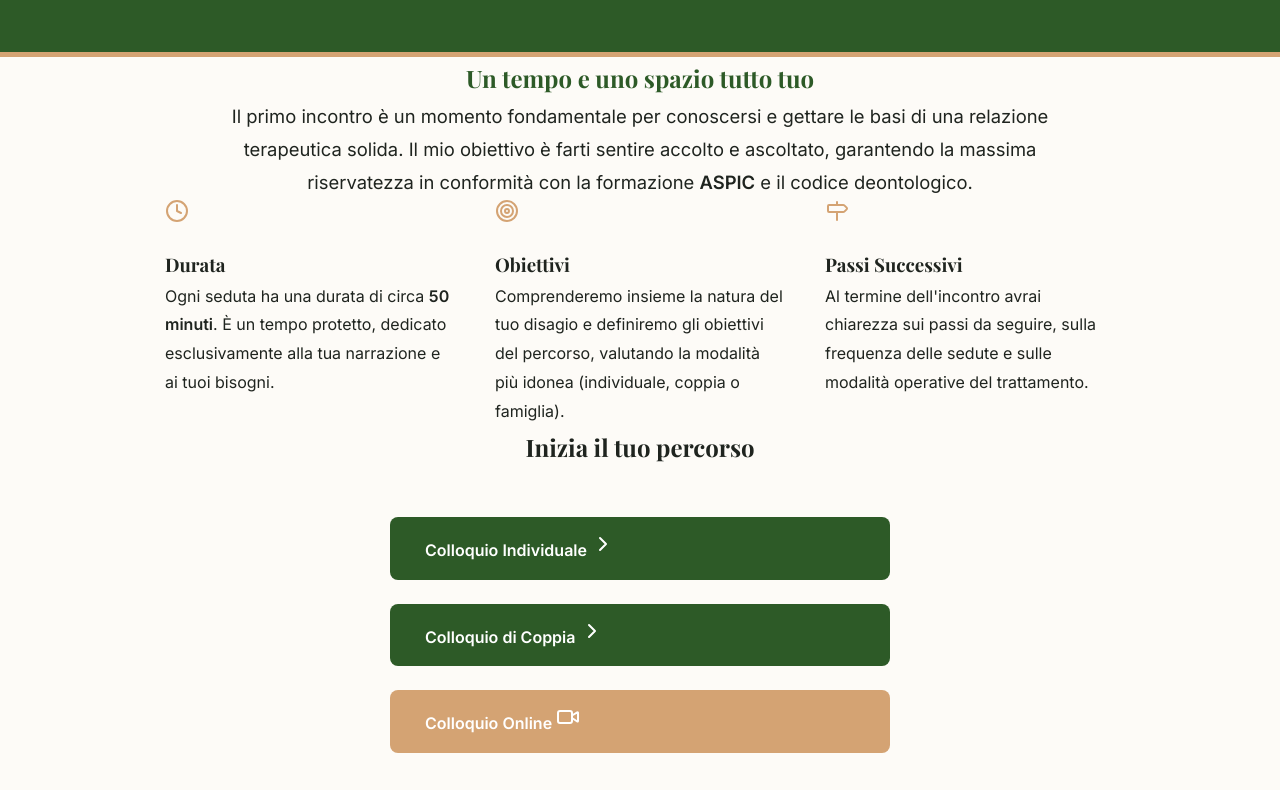
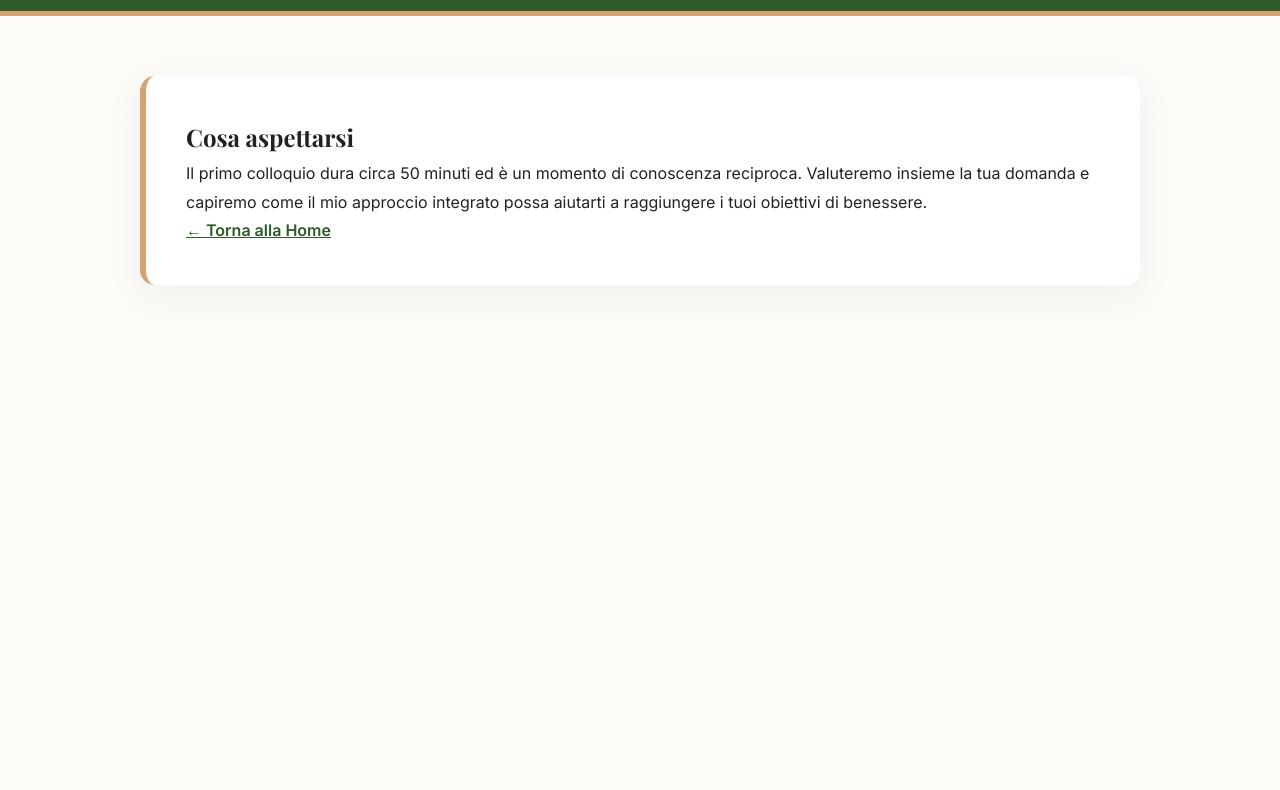
Before and after one commit to alessioespositopsy/alessioespositopsy, a plain HTML site: page primo-colloquio.html in a window 1280 px wide. Shown: the part 167-957 px from the top of the page. After the commit the page ends 800 px from the top, so only its background shows below. Drawn offline with nearby package versions, Linux system fonts and the light colour scheme.

Commit message:
Update primo-colloquio.html

```diff
--- a/primo-colloquio.html
+++ b/primo-colloquio.html
@@ -3,93 +3,17 @@
 <head>
     <meta charset="UTF-8">
     <meta name="viewport" content="width=device-width, initial-scale=1.0">
-
-    <title>Il Primo Colloquio Psicologico: Cosa Aspettarsi | Dott. Alessio Esposito</title>
-    <meta name="description" content="Scopri come funziona il primo colloquio con il Dott. Alessio Esposito, psicologo a Roma (ASPIC). Durata, obiettivi e come prenotare la tua prima seduta online o in studio.">
-
-    <link rel="preconnect" href="https://fonts.googleapis.com">
-    <link rel="preconnect" href="https://fonts.gstatic.com" crossorigin>
-    <link href="https://fonts.googleapis.com/css2?family=Inter:wght@300;400;600&family=Playfair+Display:wght@700&display=swap" rel="stylesheet">
+    <title>Il Primo Colloquio | Dott. Alessio Esposito</title>
     <link rel="stylesheet" href="style.css">
-
-    <script src="https://unpkg.com/lucide@latest"></script>
 </head>
 <body>
-
-    <header>
-        <div class="container">
-            <a href="index.html" style="color: white; text-decoration: none; font-size: 0.9rem; display: flex; align-items: center; gap: 5px;">
-                <i data-lucide="arrow-left" size="16"></i> Torna alla Home
-            </a>
-            <h1 style="margin-top: 15px;">Il Primo Colloquio</h1>
+    <header><div class="container"><h1>Il Primo Passo</h1></div></header>
+    <main class="container section-padding">
+        <div class="card-bio">
+            <h2>Cosa aspettarsi</h2>
+            <p>Il primo colloquio dura circa 50 minuti ed è un momento di conoscenza reciproca. Valuteremo insieme la tua domanda e capiremo come il mio approccio integrato possa aiutarti a raggiungere i tuoi obiettivi di benessere.</p>
+            <a href="index.html" style="color:var(--primary); font-weight:bold;">← Torna alla Home</a>
         </div>
-    </header>
-
-    <main>
-        <section>
-            <div class="container">
-                <div style="max-width: 850px; margin: 0 auto; text-align: center;">
-                    <h2 style="color: var(--primary);">Un tempo e uno spazio tutto tuo</h2>
-                    <p class="mb-2" style="font-size: 1.15rem;">Il primo incontro è un momento fondamentale per conoscersi e gettare le basi di una relazione terapeutica solida. Il mio obiettivo è farti sentire accolto e ascoltato, garantendo la massima riservatezza in conformità con la formazione <strong>ASPIC</strong> e il codice deontologico.</p>
-                </div>
-            </div>
-        </section>
-
-        <section class="bg-soft">
-            <div class="container">
-                <div style="display: grid; grid-template-columns: repeat(auto-fit, minmax(280px, 1fr)); gap: 2.5rem;">
-
-                    <div class="card" style="text-align: left;">
-                        <i data-lucide="clock" size="32" style="color: var(--accent); margin-bottom: 1rem;"></i>
-                        <h3>Durata</h3>
-                        <p>Ogni seduta ha una durata di circa <strong>50 minuti</strong>. È un tempo protetto, dedicato esclusivamente alla tua narrazione e ai tuoi bisogni.</p>
-                    </div>
-
-                    <div class="card" style="text-align: left;">
-                        <i data-lucide="target" size="32" style="color: var(--accent); margin-bottom: 1rem;"></i>
-                        <h3>Obiettivi</h3>
-                        <p>Comprenderemo insieme la natura del tuo disagio e definiremo gli obiettivi del percorso, valutando la modalità più idonea (individuale, coppia o famiglia).</p>
-                    </div>
-
-                    <div class="card" style="text-align: left;">
-                        <i data-lucide="milestone" size="32" style="color: var(--accent); margin-bottom: 1rem;"></i>
-                        <h3>Passi Successivi</h3>
-                        <p>Al termine dell'incontro avrai chiarezza sui passi da seguire, sulla frequenza delle sedute e sulle modalità operative del trattamento.</p>
-                    </div>
-
-                </div>
-            </div>
-        </section>
-
-        <section>
-            <div class="container">
-                <h2 style="text-align: center; margin-bottom: 3rem;">Inizia il tuo percorso</h2>
-                <div style="display: flex; flex-direction: column; gap: 1.5rem; max-width: 500px; margin: 0 auto;">
-
-                    <a href="https://forms.gle/tuo-modulo-individuale" class="btn" style="width: 100%; justify-content: space-between;">
-                        Colloquio Individuale <i data-lucide="chevron-right"></i>
-                    </a>
-
-                    <a href="https://forms.gle/tuo-modulo-coppia" class="btn btn-secondary" style="width: 100%; justify-content: space-between;">
-                        Colloquio di Coppia <i data-lucide="chevron-right"></i>
-                    </a>
-
-                    <a href="https://forms.gle/tuo-modulo-online" class="btn" style="width: 100%; background: var(--accent); border: none; justify-content: space-between;">
-                        Colloquio Online <i data-lucide="video"></i>
-                    </a>
-
-                </div>
-            </div>
-        </section>
     </main>
-
-    <footer style="background: var(--text-main); color: white; padding: 4rem 0;">
-        <div class="container" style="text-align: center;">
-            <p>© 2026 Dott. Alessio Esposito | Psicologo Clinico e Psicoterapeuta in formazione ASPIC</p>
-            <p style="font-size: 0.8rem; margin-top: 10px; opacity: 0.6;">Iscrizione Ordine Psicologi Regione Lazio n° [Tuo Numero]</p>
-        </div>
-    </footer>
-
-    <script>lucide.createIcons();</script>
 </body>
 </html>
```
